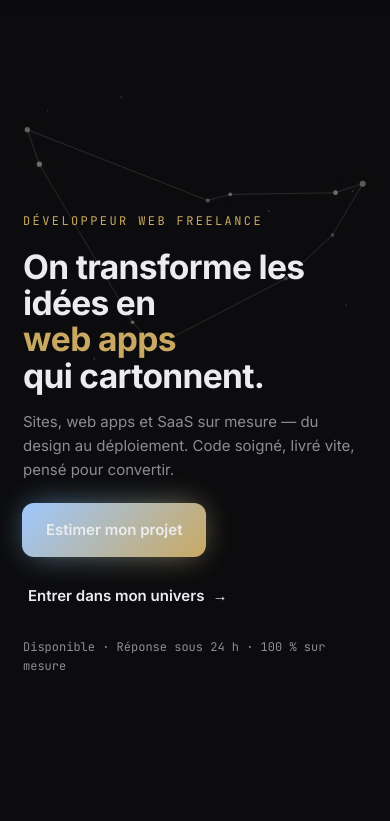
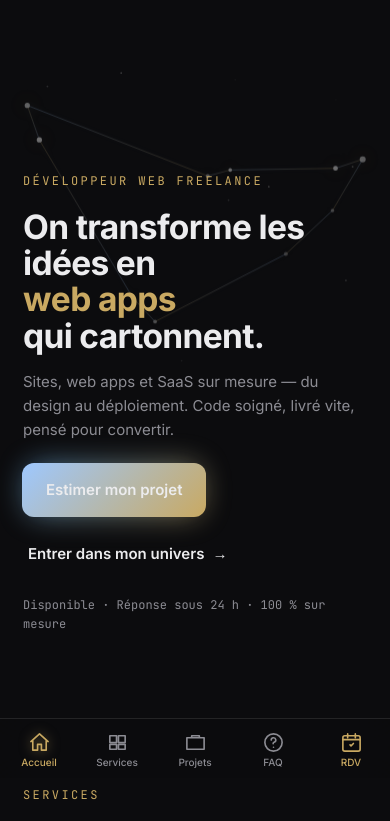
Before and after one commit to g2tarb/scory-dev, a website built with Vite: page index.html in a window 390 px wide. Shown: the part 66-887 px from the top of the page. Built offline with nearby package versions, Linux system fonts and the light colour scheme; some packages are replaced by stand-ins of ours; animation ran at ten frames a second.

Commit message:
Responsive app-like : barre d'onglets mobile + PWA installable
- Barre d'onglets fixe en bas (Accueil/Services/Projets/FAQ/RDV), façon appli native,
  avec onglet actif synchronisé sur la section visible (IntersectionObserver)
- Safe-areas (notch / home indicator) sur topbar, sections et tabbar
- PWA légère installable (manifest.webmanifest + metas apple/mobile web-app, viewport-fit=cover)
- Header mobile épuré (RDV déplacé dans la tabbar), tap targets >= 44px
- Tabbar masquée sur desktop ; espacements mobiles affinés

```diff
--- a/index.html
+++ b/index.html
@@ -3,8 +3,13 @@
   <head>
     <meta charset="UTF-8" />
     <link rel="icon" type="image/svg+xml" href="/favicon.svg" />
-    <meta name="viewport" content="width=device-width, initial-scale=1.0" />
+    <meta name="viewport" content="width=device-width, initial-scale=1.0, viewport-fit=cover" />
     <meta name="theme-color" content="#0c0c0e" />
+    <link rel="manifest" href="/manifest.webmanifest" />
+    <meta name="mobile-web-app-capable" content="yes" />
+    <meta name="apple-mobile-web-app-capable" content="yes" />
+    <meta name="apple-mobile-web-app-status-bar-style" content="black-translucent" />
+    <meta name="apple-mobile-web-app-title" content="scory.dev" />
 
     <link rel="preconnect" href="https://fonts.googleapis.com" />
     <link rel="preconnect" href="https://fonts.gstatic.com" crossorigin />
@@ -233,6 +238,30 @@
       </footer>
     </main>
 
+    <!-- Barre d'onglets (mobile, app-like) -->
+    <nav class="tabbar" data-tabbar aria-label="Navigation">
+      <a class="tab" href="#top" data-sec="top">
+        <svg viewBox="0 0 24 24" aria-hidden="true"><path d="M3 11l9-8 9 8M5 10v10h5v-6h4v6h5V10" fill="none" stroke="currentColor" stroke-width="1.7" stroke-linecap="round" stroke-linejoin="round"/></svg>
+        <span>Accueil</span>
+      </a>
+      <a class="tab" href="#services" data-sec="services">
+        <svg viewBox="0 0 24 24" aria-hidden="true"><path d="M4 5h7v7H4zM13 5h7v7h-7zM4 14h7v5H4zM13 14h7v5h-7z" fill="none" stroke="currentColor" stroke-width="1.7" stroke-linejoin="round"/></svg>
+        <span>Services</span>
+      </a>
+      <a class="tab" href="#work" data-sec="work">
+        <svg viewBox="0 0 24 24" aria-hidden="true"><path d="M3 7h18v12H3zM8 7V5h8v2" fill="none" stroke="currentColor" stroke-width="1.7" stroke-linecap="round" stroke-linejoin="round"/></svg>
+        <span>Projets</span>
+      </a>
+      <a class="tab" href="#faq" data-sec="faq">
+        <svg viewBox="0 0 24 24" aria-hidden="true"><circle cx="12" cy="12" r="9" fill="none" stroke="currentColor" stroke-width="1.7"/><path d="M9.6 9.5a2.4 2.4 0 1 1 3 2.3c-.6.2-1 .8-1 1.5M12 17h.01" fill="none" stroke="currentColor" stroke-width="1.7" stroke-linecap="round"/></svg>
+        <span>FAQ</span>
+      </a>
+      <button class="tab tab--cta js-rdv" type="button">
+        <svg viewBox="0 0 24 24" aria-hidden="true"><rect x="3" y="5" width="18" height="16" rx="2" fill="none" stroke="currentColor" stroke-width="1.7"/><path d="M3 9h18M8 3v4M16 3v4M10.5 14.5l1 1 2.5-2.5" fill="none" stroke="currentColor" stroke-width="1.7" stroke-linecap="round" stroke-linejoin="round"/></svg>
+        <span>RDV</span>
+      </button>
+    </nav>
+
     <!-- Overlay de transition (portail vers /univers) — plongée dans l'univers -->
     <div class="portal-fx" aria-hidden="true">
       <div class="portal-warp">
--- a/src/main.js
+++ b/src/main.js
@@ -82,6 +82,25 @@ window.requestAnimationFrame(() => loader && loader.classList.add('is-hidden'));
   const onScroll = () => bar.classList.toggle('scrolled', window.scrollY > 12);
   window.addEventListener('scroll', onScroll, { passive: true });
   onScroll();
+})();
+
+/* ---------- Barre d'onglets mobile : onglet actif = section visible ---------- */
+(function tabbar() {
+  const tabs = [...document.querySelectorAll('.tab[data-sec]')];
+  if (!tabs.length) return;
+  const sections = tabs
+    .map((t) => document.getElementById(t.dataset.sec))
+    .filter(Boolean);
+  const io = new IntersectionObserver(
+    (entries) => {
+      entries.forEach((e) => {
+        if (!e.isIntersecting) return;
+        tabs.forEach((t) => t.classList.toggle('is-active', t.dataset.sec === e.target.id));
+      });
+    },
+    { rootMargin: '-45% 0px -45% 0px', threshold: 0 }, // section au centre du viewport = active
+  );
+  sections.forEach((s) => io.observe(s));
 })();
 
 /* ---------- Boutons magnétiques (discret) ---------- */
--- a/src/style.css
+++ b/src/style.css
@@ -553,3 +553,52 @@ body.site-error::after {
 .opt { font: inherit; font-size: 14px; padding: 11px 18px; border-radius: 10px; cursor: pointer; border: 1px solid var(--border); background: var(--surface-2); color: var(--text); }
 .opt.cta { background: var(--accent); border-color: var(--accent); color: #1a1306; font-weight: 600; }
 .opt.ghost { background: transparent; }
+
+/* ===================== Mode app-like (mobile) ===================== */
+:root { --tabbar-h: 60px; }
+
+.tabbar { display: none; }
+
+@media (max-width: 860px) {
+  /* Safe-areas (notch / home indicator) */
+  .topbar { padding-top: calc(14px + env(safe-area-inset-top)); }
+  .topbar.scrolled { padding-top: calc(10px + env(safe-area-inset-top)); }
+  .topcta { display: none; } /* le RDV est dans la barre d'onglets */
+  #vitrine { padding-bottom: calc(var(--tabbar-h) + env(safe-area-inset-bottom) + 8px); }
+
+  /* Barre d'onglets fixe en bas, façon appli native */
+  .tabbar {
+    position: fixed; left: 0; right: 0; bottom: 0; z-index: 30;
+    display: flex; align-items: stretch;
+    height: calc(var(--tabbar-h) + env(safe-area-inset-bottom));
+    padding-bottom: env(safe-area-inset-bottom);
+    background: rgba(12, 12, 14, 0.85);
+    backdrop-filter: blur(18px) saturate(160%);
+    -webkit-backdrop-filter: blur(18px) saturate(160%);
+    border-top: 1px solid var(--border);
+  }
+  .tab {
+    flex: 1; display: flex; flex-direction: column; align-items: center; justify-content: center; gap: 3px;
+    background: none; border: none; cursor: pointer; text-decoration: none;
+    color: var(--text-dim); font: inherit; font-size: 10px; line-height: 1;
+    min-height: 44px; padding: 8px 2px;
+    -webkit-tap-highlight-color: transparent;
+    transition: color 0.2s var(--ease), transform 0.15s var(--ease);
+  }
+  .tab svg { width: 23px; height: 23px; display: block; }
+  .tab span { font-weight: 500; }
+  .tab.is-active { color: var(--accent); }
+  .tab.is-active svg { filter: drop-shadow(0 0 6px rgba(201, 169, 98, 0.55)); }
+  .tab--cta { color: var(--accent); }
+  .tab:active { transform: scale(0.9); }
+
+  /* Cibles tactiles confortables */
+  .btn, .faq-q, .topcta, .work-row .work-name { min-height: 44px; }
+  .actions { gap: 12px; }
+  .topnav { display: none; }
+}
+
+@media (max-width: 600px) {
+  .section { padding: clamp(58px, 9vh, 96px) var(--pad); }
+  .hero { min-height: 92svh; }
+}
```
Also changed, not shown: public/manifest.webmanifest (added).
